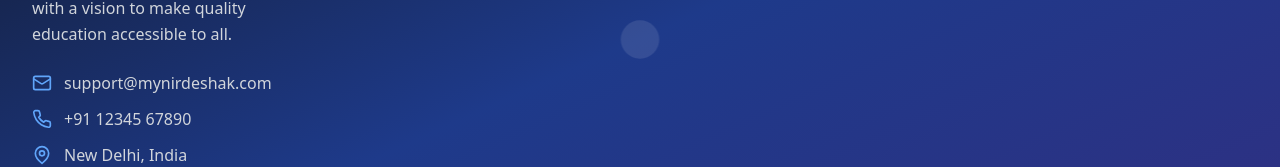
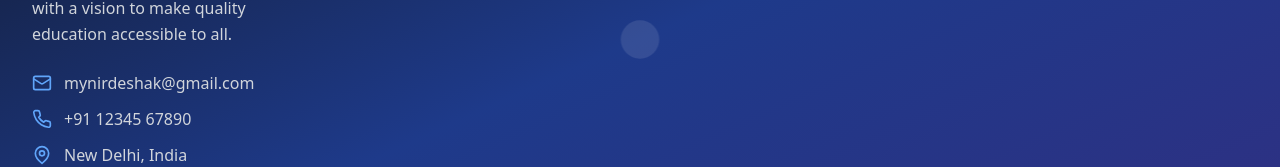
Before and after one commit to Anup-raj2002/mynirdeshak, a React (Vite) app in the folder client/: page / in a window 1280 px wide. Shown: the part 2115-2282 px from the top of the page. Built offline with nearby package versions, Linux system fonts and the light colour scheme; no server answers.

Commit message:
email detail updated

```diff
--- a/client/src/components/Contact.jsx
+++ b/client/src/components/Contact.jsx
@@ -28,7 +28,7 @@
     {
       icon: Mail,
       title: 'Email Us',
-      details: 'support@trackyourway.com',
+      details: 'mynirdeshak@gmail.com',
       subtitle: 'We reply within 24 hours'
     },
     {
--- a/client/src/components/Footer.jsx
+++ b/client/src/components/Footer.jsx
@@ -84,7 +84,7 @@
                   className="flex items-center space-x-3 text-gray-300 hover:text-white transition-colors duration-200"
                 >
                   <Mail className="h-5 w-5 text-blue-400" />
-                  <span>support@mynirdeshak.com</span>
+                  <span>mynirdeshak@gmail.com</span>
                 </motion.div>
                 <motion.div
                   whileHover={{ x: 5 }}
--- a/client/src/pages/Registration.jsx
+++ b/client/src/pages/Registration.jsx
@@ -540,10 +540,10 @@
           </p>
           <div className="flex flex-col sm:flex-row gap-4 justify-center">
             <a
-              href="mailto:support@trackyourway.com"
+              href="mailto:mynirdeshak@gmail.com"
               className="text-blue-600 hover:text-blue-700 font-medium transition-colors duration-200"
             >
-              support@trackyourway.com
+              mynirdeshak@gmail.com
             </a>
             <a
               href="tel:+911234567890"
```
